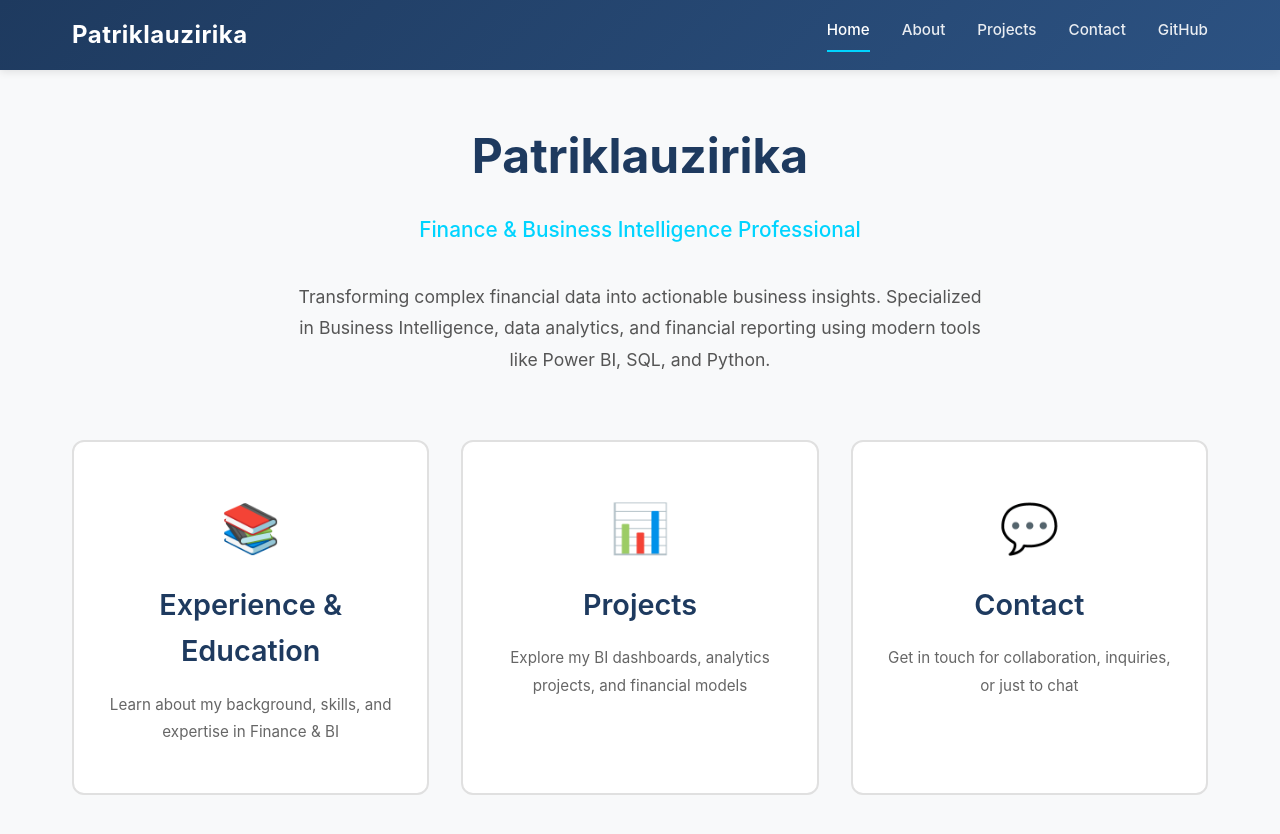
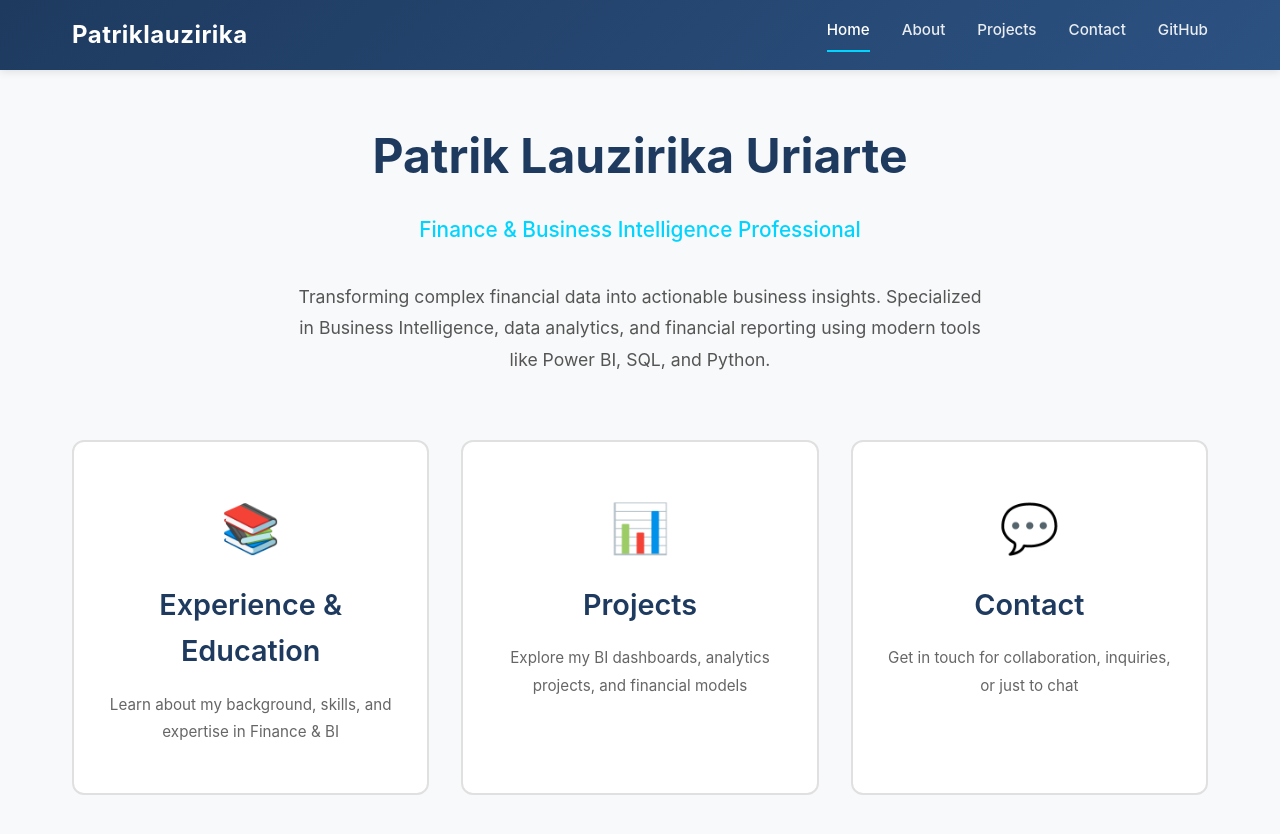
Before and after one commit to patriklauzirika-glitch/patriklauzirika.github.io, a Jekyll site: the page built from index.md, in a window 1280 px wide and 900 px high. Shown: the top 834 px of the window. Built offline with Jekyll 4.4.1, drawn with Linux system fonts in a browser that asks for light colours.

Commit message:
Update name in the introduction section

```diff
--- a/index.md
+++ b/index.md
@@ -4,7 +4,7 @@ title: Finance & Business Intelligence Portfolio
 ---
 
 <section class="intro-section">
-    <h1>Patriklauzirika</h1>
+    <h1>Patrik Lauzirika Uriarte</h1>
     <p class="subtitle">Finance & Business Intelligence Professional</p>
     <p>
         Transforming complex financial data into actionable business insights.
```
